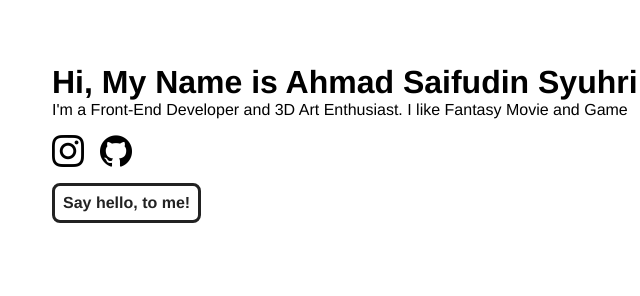
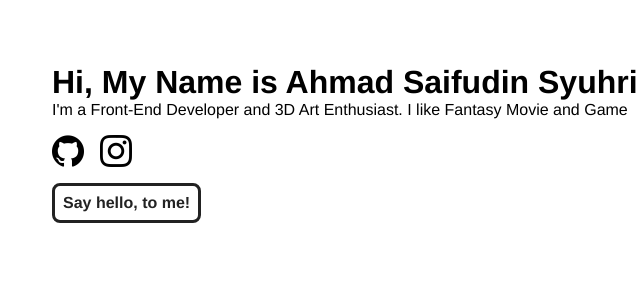
Before and after one commit to ctkmpy/myPortfolioWebsite, a plain HTML site: page index.html in a window 1280 px wide. Shown: the top 296 px of the page, 172-812 px from the left. Drawn offline with Linux system fonts and the light colour scheme.

Commit message:
add sosmed link

```diff
--- a/index.html
+++ b/index.html
@@ -4,7 +4,7 @@
         <meta charset="UTF-8">
         <meta http-equiv="X-UA-Compatible" content="IE=edge">
         <meta name="viewport" content="width=device-width, initial-scale=1.0">
-        <title>Amaifuu Portfolio</title>
+        <title>Ctkmpy Portfolio</title>
         <link rel="stylesheet" href="css/style.css">
     </head>
     <body>
@@ -21,8 +21,8 @@
                     <h1>Hi, My Name is Ahmad Saifudin Syuhri</h1>
                     <p>I'm a Front-End Developer and 3D Art Enthusiast. I like Fantasy Movie and Game</p>
                     <div class="sosmed-items">
-                        <span class="instagram-icon"><a href="#"></a></span>
                         <a href="https://github.com/ctkmpy" target="_blank" class="github-icon"></a>
+                        <a href="https://www.instagram.com/ctkmpy" target="_blank" class="instagram-icon"></a>
                     </div>
                     <div class="contact-btn">Say hello, to me!</div>
                     <div class="contact-overlay">
```
